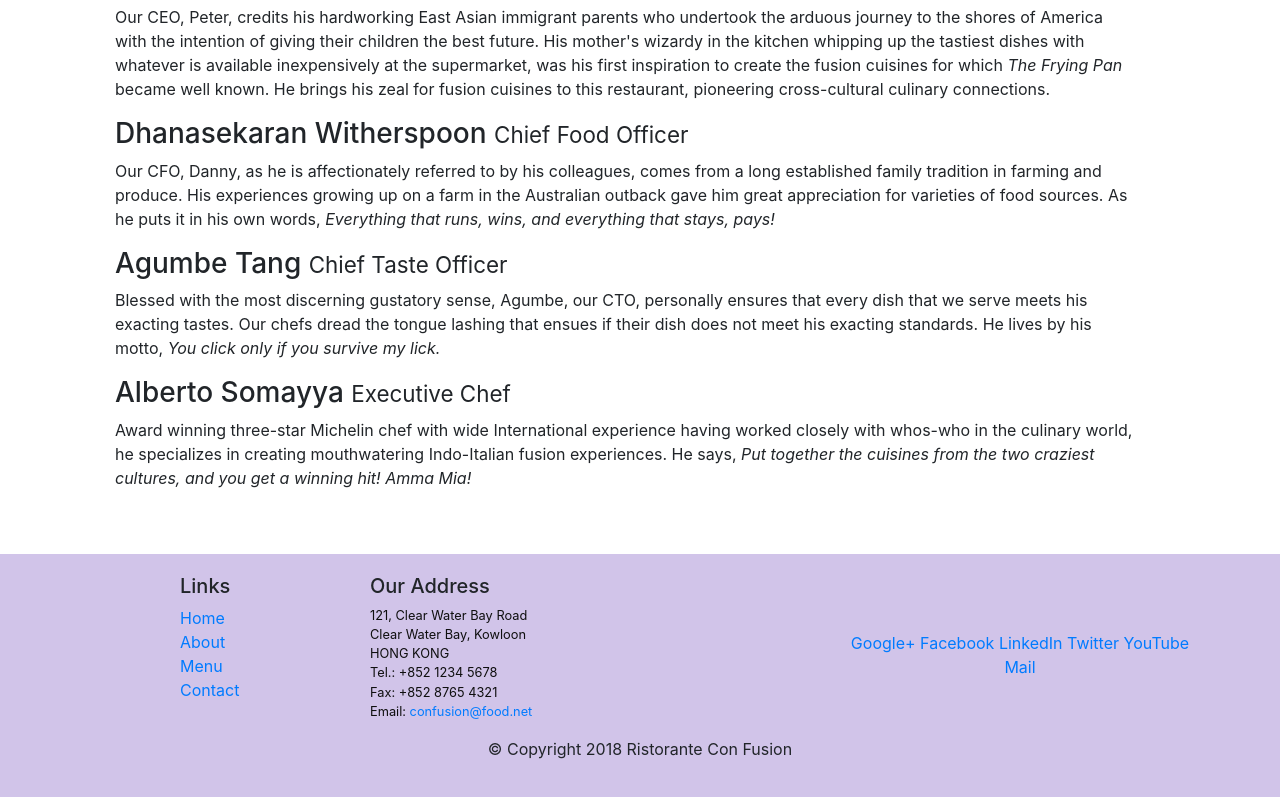
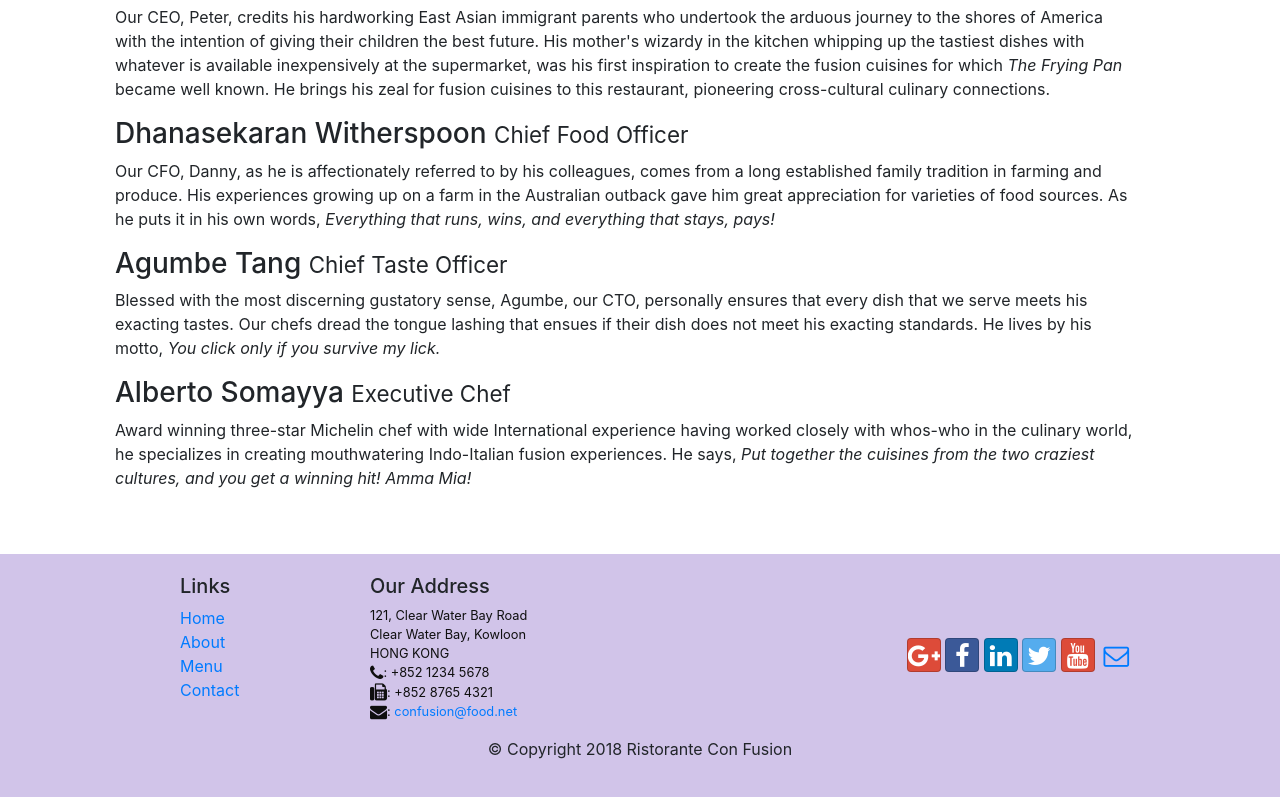
Before and after one commit to rahmlad-aramide/Ristorante-Con-Fusion, a website: page aboutus.html in a window 1280 px wide. Shown: the part 979-1776 px from the top of the page. Drawn offline with nearby package versions, Linux system fonts and the light colour scheme.

Commit message:
Update: Install and Added boostrap and fontawesome icon

```diff
--- a/aboutus.html
+++ b/aboutus.html
@@ -14,6 +14,9 @@
     <link rel="stylesheet" href="node_modules/bootstrap/dist/css/bootstrap.min.css">
     <title>Ristorante Con Fusion: About Us</title>
 
+    <!-- Font awesome and bootsrap social icons -->
+    <link rel="stylesheet" href="node_modules/font-awesome/css/font-awesome.min.css">
+    <link rel="stylesheet" href="node_modules/bootstrap-social/bootstrap-social.css">
 </head>
 
 <body>
@@ -25,10 +28,10 @@
            <a class="navbar-brand" href="#">Ristorante Con Fusion</a>
             <div class="collapse navbar-collapse" id="Navbar">
                     <ul class="navbar-nav mr-auto">
-                        <li class="nav-item active"><a class="nav-link" href="#">Home</a></li>
-                        <li class="nav-item"><a class="nav-link" href="aboutus.html">About</a></li>
-                        <li class="nav-item"><a class="nav-link" href="#">Menu</a></li>
-                        <li class="nav-item"><a class="nav-link" href="#">Contact</a></li>
+                        <li class="nav-item"><a class="nav-link" href="./index.html"><span class="fa fa-home fa-lg"></span> Home</a></li>
+                        <li class="nav-item active"><a class="nav-link" href="#"><span class="fa fa-info fa-lg"></span> About</a></li>
+                        <li class="nav-item"><a class="nav-link" href="#"><span class="fa fa-list fa-lg"></span> Menu</a></li>
+                        <li class="nav-item"><a class="nav-link" href="#"><span class="fa fa-address-card fa-lg"></span> Contact</a></li>
                     </ul>
             </div>
 
@@ -107,19 +110,20 @@
 		              121, Clear Water Bay Road<br>
 		              Clear Water Bay, Kowloon<br>
 		              HONG KONG<br>
-		              Tel.: +852 1234 5678<br>
-		              Fax: +852 8765 4321<br>
-		              Email: <a href="mailto:confusion@food.net">confusion@food.net</a>
+		              <i class="fa fa-phone fa-lg"></i>: +852 1234 5678<br>
+                      <i class="fa fa-fax fa-lg"></i>: +852 8765 4321<br>
+                      <i class="fa fa-envelope fa-lg"></i>:
+                      <a href="mailto:confusion@food.net">confusion@food.net</a>
 		           </address>
                 </div>
                 <div class="col-12 col-sm-4 align-self-center">
                     <div class="text-center">
-                        <a href="http://google.com/+">Google+</a>
-                        <a href="http://www.facebook.com/profile.php?id=">Facebook</a>
-                        <a href="http://www.linkedin.com/in/">LinkedIn</a>
-                        <a href="http://twitter.com/">Twitter</a>
-                        <a href="http://youtube.com/">YouTube</a>
-                        <a href="mailto:">Mail</a>
+                        <a class="btn btn-social-icon btn-google" href="http://google.com/+"><i class="fa fa-google-plus"></i></a>
+                        <a class="btn btn-social-icon btn-facebook" href="http://www.facebook.com/profile.php?id="><i class="fa fa-facebook"></i></a>
+                        <a class="btn btn-social-icon btn-linkedin" href="http://www.linkedin.com/in/"><i class="fa fa-linkedin"></i></a>
+                        <a class="btn btn-social-icon btn-twitter" href="http://twitter.com/"><i class="fa fa-twitter"></i></a>
+                        <a class="btn btn-social-icon btn-google" href="http://youtube.com/"><i class="fa fa-youtube"></i></a>
+                        <a class="btn btn-social-icon" href="mailto:"><i class="fa fa-envelope-o"></i></a>
                     </div>
                 </div>
            </div>
--- a/package.json
+++ b/package.json
@@ -21,6 +21,8 @@
   "homepage": "https://github.com/rahmlad-aramide/git-test#readme",
   "dependencies": {
     "bootstrap": "^4.0.0",
+    "bootstrap-social": "^5.1.1",
+    "font-awesome": "^4.7.0",
     "jquery": "^3.6.0",
     "popper.js": "^1.16.1"
   }
```
Also changed, not shown: index.html (+17 -13 lines), 1 other file.
